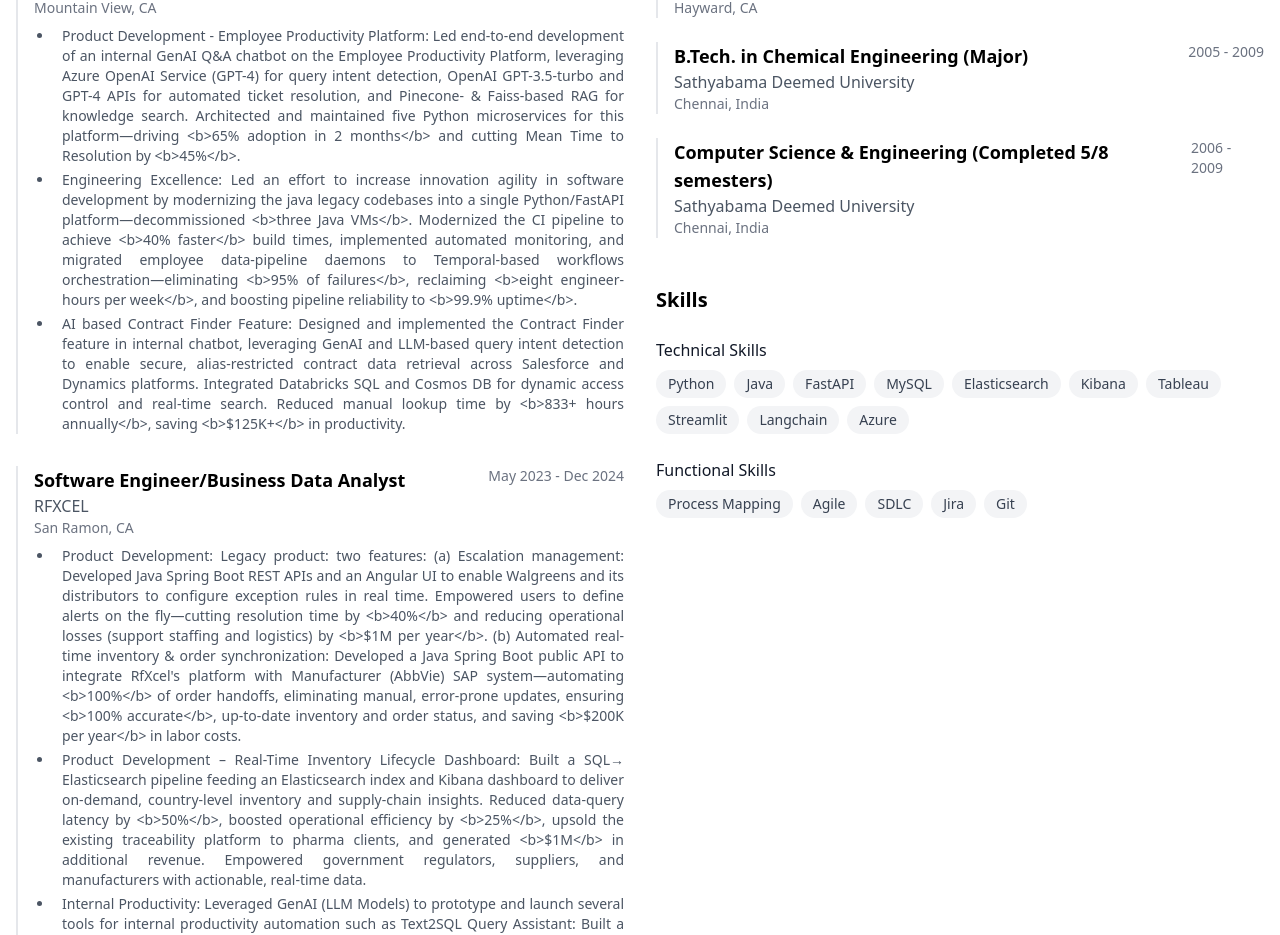
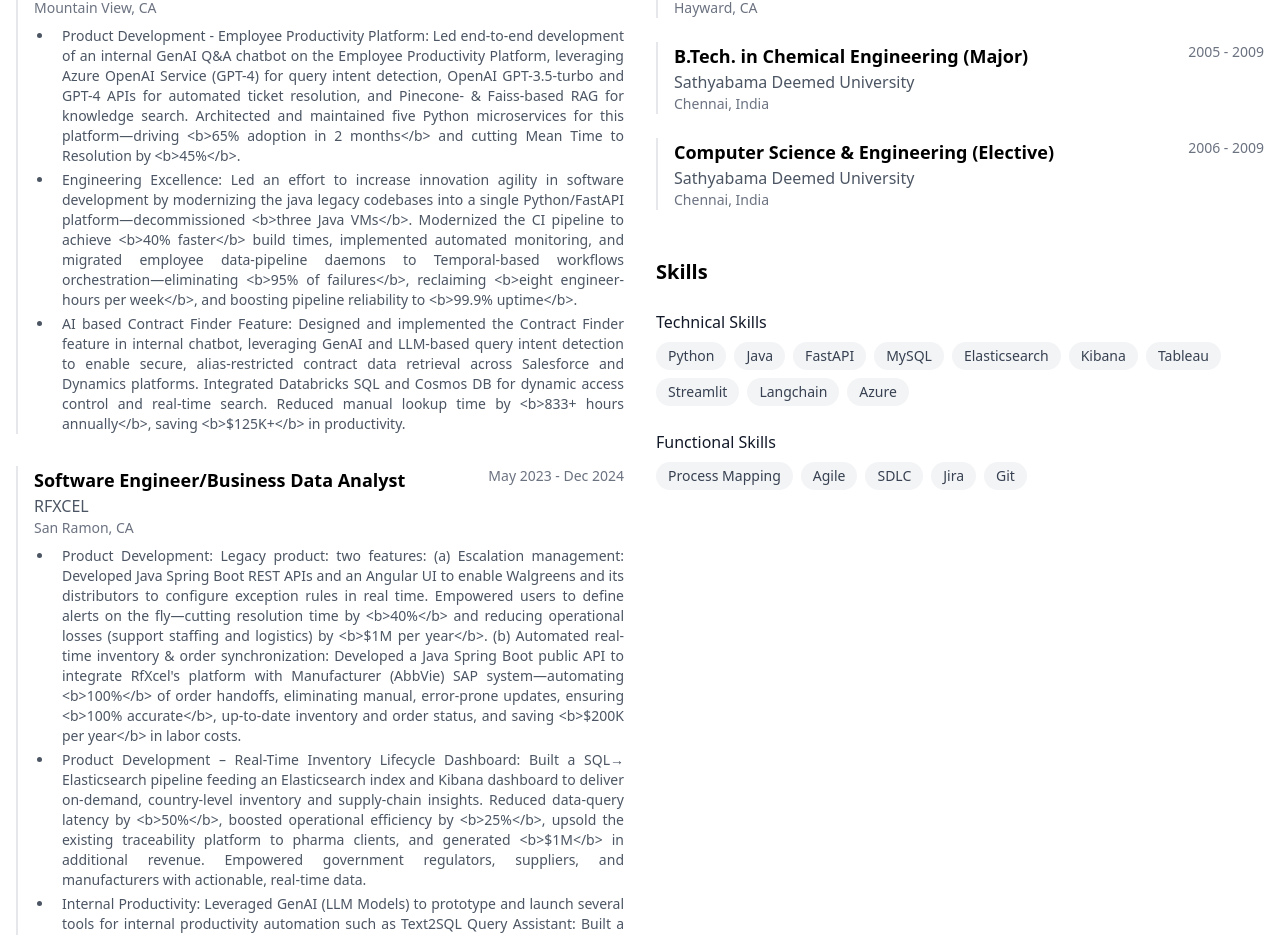
Before and after one commit to Abhinav0905/Abhinav0905.github.io, a React (Vite) app: page / in a window 1280 px wide. Shown: the part 858-1793 px from the top of the page. Built offline with nearby package versions, Linux system fonts and the light colour scheme; no server answers.

Commit message:
Refactor code structure for improved readability and maintainability

```diff
--- a/src/components/Experience.tsx
+++ b/src/components/Experience.tsx
@@ -104,7 +104,7 @@
     period: '2005 - 2009'
   },
   {
-    degree: 'Computer Science & Engineering (Completed 5/8 semesters)',
+    degree: 'Computer Science & Engineering (Elective)',
     school: 'Sathyabama Deemed University',
     location: 'Chennai, India',
     period: '2006 - 2009'
```
Also changed, not shown: 3 other files (tests, documents, lock files or other folders).
